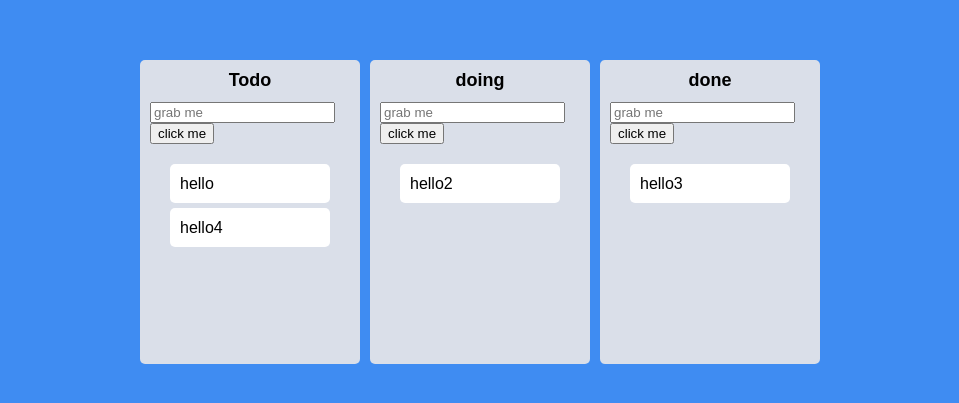
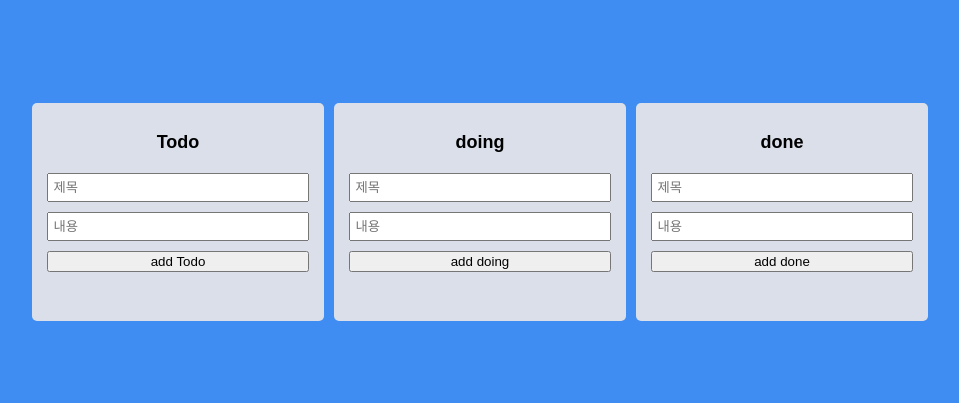
Before and after one commit to Namyunha/Trello, a React (Create React App) app: page / in a window 1280 px wide. Shown: the part 193-596 px from the top of the page, without its empty margins (160-1119 px from the left). Built offline with nearby package versions, Linux system fonts and the light colour scheme.

Commit message:
redux-persist 적용

```diff
--- a/package.json
+++ b/package.json
@@ -12,14 +12,17 @@
     "@types/react": "^18.0.0",
     "@types/react-dom": "^18.0.0",
     "@types/redux-persist": "^4.3.1",
+    "@types/uuid": "^9.0.8",
     "react": "^18.2.0",
     "react-beautiful-dnd": "^13.1.1",
     "react-dom": "^18.2.0",
+    "react-hook-form": "^7.51.2",
     "react-redux": "^9.1.0",
     "react-scripts": "5.0.1",
     "redux-persist": "^6.0.0",
     "styled-components": "^6.1.8",
     "typescript": "^4.4.2",
+    "uuid": "^9.0.1",
     "web-vitals": "^2.1.0"
   },
   "scripts": {
--- a/src/App.tsx
+++ b/src/App.tsx
@@ -25,7 +25,7 @@ import
 } from './features/todo/todosSlice';
 
 function App() {
-  const todos = useAppSelector((state) => state.todos);
+  const todos = useAppSelector((state) => state.todosReducer);
   const dispatch = useAppDispatch();
   const onDragEnd = ( info: DropResult) => {
     let {destination, source} = info;
--- a/src/app/store.ts
+++ b/src/app/store.ts
@@ -1,14 +1,41 @@
-import { configureStore } from "@reduxjs/toolkit";
+import { configureStore, combineReducers } from "@reduxjs/toolkit";
 import todosReducer from "../features/todo/todosSlice";
 
+import {
+    persistReducer,
+    FLUSH,
+    REHYDRATE,
+    PAUSE,
+    PERSIST,
+    PURGE,
+    REGISTER,
+  } from 'redux-persist'
+  import storage from 'redux-persist/lib/storage'
 
-export const store = configureStore({
-    reducer: {
-        todos: todosReducer,
-    }
-})
+  const rootReducer = combineReducers({
+    todosReducer
+  })
+
+  const persistConfig = {
+    key: 'root',
+    version: 1,
+    storage,
+  }
+
+  const persistedReducer = persistReducer(persistConfig, rootReducer)
+
+
+  export const store = configureStore({
+    reducer: persistedReducer,
+    middleware: (getDefaultMiddleware) =>
+      getDefaultMiddleware({
+        serializableCheck: {
+          ignoredActions: [FLUSH, REHYDRATE, PAUSE, PERSIST, PURGE, REGISTER],
+        },
+      }),
+  })
 
 // Infer the `RootState` and `AppDispatch` types from the store itself
-export type RootState = ReturnType<typeof store.getState>
+export type RootState = ReturnType<typeof rootReducer>
 // Inferred type: {posts: PostsState, comments: CommentsState, users: UsersState}
 export type AppDispatch = typeof store.dispatch
--- a/src/components/Board.tsx
+++ b/src/components/Board.tsx
@@ -1,40 +1,55 @@
 import { Droppable } from "react-beautiful-dnd"
+import { useForm } from 'react-hook-form'
 import styled from "styled-components"
 import DraggableCard from '../components/Draggable'
 import { BoardWrapper } from "../styles"
-import { useRef } from "react";
 import { ITodo } from "../features/todo/todosSlice";
+import { useAppDispatch } from "../app/hook"
+import { v4 as uuidv4 } from "uuid"; // ES Modules
+import { addTodo } from "../features/todo/todosSlice"
 
 interface IBoard {
     toDos: ITodo[]
     boardId: string
 }
 const Board = ({toDos, boardId}:IBoard) => {
-  const inputRef = useRef<HTMLInputElement>(null);
-  // 위는 JS에서  document.querySelector 하는 것과 동일하다.
-  const onClick = () => {
-    inputRef.current?.focus();
-    // 위는 react가 아니라 일반 JS를 이용한 것이다.
-    setTimeout(() => {
-      inputRef.current?.blur();
-    }, 5000)
-  };
+  const { register, setValue, handleSubmit, formState : { errors } } = useForm();
+  const dispatch = useAppDispatch();
+  const id = uuidv4();
+  setValue("id", id.substr(0, 4));
+
+  console.log(errors?.title?.message);
+
+  const onSaveHandler = (data:any) => {
+    console.log(data);
+    dispatch(addTodo({data, boardId, toDos}))
+  }
+
   return (
     <Wrapper>
         <Title>{boardId}</Title>
-        <input ref={inputRef} placeholder="grab me" />
-        <button onClick={onClick}>click me</button>
+        <Form onSubmit={handleSubmit(onSaveHandler)}>
+          <Input {...register("title",
+            {
+              required: "제목을 입력 해주세요",
+              minLength: {
+                value: 5,
+                message: "5글자 이상 입력해주세요"
+              }
+            })}  placeholder="제목" />
+          {errors?.title && typeof errors.title.message === 'string' && <ErrorMessage>{errors.title.message}</ErrorMessage>}
+
+          <Input {...register("content")} placeholder="내용" />
+          <button>add {boardId}</button>
+        </Form>
         <Droppable droppableId={boardId}>
             {(magic, info) => (
                 <BoardWrapper
                   $isDraggingOver={info.isDraggingOver}
                   $isDraggingFromThis={Boolean(info.draggingFromThisWith)}
                   ref={magic.innerRef} {...magic.droppableProps}>
-                {/* 위는 beautiful-dnd가 HTML 요소에 접근할 수 있어야 한다는 것이다.
-                beautiful-dnd를 이용해서 transformation을 하고 event listener를 넣고
-                여러가지를 시작하는 트리거 역할을 한다. */}
                     {toDos.map((toDo, index)=> (
-                      <DraggableCard key={toDo.id} toDoId={toDo.id} toDoText={toDo.text} index={index}/>
+                      <DraggableCard key={toDo.id} boardId={boardId} toDoId={toDo.id} toDoTitle={toDo.title} toDoContent={toDo.content} index={index}/>
                     ))}
                     {magic.placeholder}
                 </BoardWrapper>
@@ -43,18 +58,37 @@ const Board = ({toDos, boardId}:IBoard) => {
     </Wrapper>
   )
 }
+const ErrorMessage = styled.span`
+  color: red;
+  font-size: 14px;
+`
+
+const Form = styled.form`
+  width: 100%;
+  display: flex;
+  flex-direction: column;
+  gap: 10px;
+`
+const Input = styled.input`
+  width: 100%;
+  padding: 5px;
+`
+
+
 
 const Title = styled.h2`
   text-align: center;
   font-weight: 600;
-  margin-bottom: 10px;
   font-size: 18px;
 `;
 const Wrapper = styled.div`
-  padding: 20px 10px;
-  padding-top: 10px;
+  display: flex;
+  flex-direction: column;
+  width: 100%;
+  gap: 20px;
+  padding: 10% 5%;
   background-color: ${(props) => props.theme.boardColor};
   border-radius: 5px;
-  min-height: 300px;
+  min-height: 30%;
 `;
 export default Board
--- a/src/components/Draggable.tsx
+++ b/src/components/Draggable.tsx
@@ -1,15 +1,27 @@
 import React from "react";
 import { Draggable } from "react-beautiful-dnd"
 import { Card } from "../styles"
+import { useAppDispatch } from "../app/hook";
+import { deleteTodo } from "../features/todo/todosSlice";
+
 
 interface IDraggableCard {
     toDoId: number;
-    toDoText: string;
+    toDoTitle: string;
+    toDoContent: string;
+    boardId: string
     index: number;
 }
 
-const DraggableCard = ({toDoId, toDoText, index}:IDraggableCard) => {
-    console.log(toDoText, "has been rendered");
+const DraggableCard = ({toDoId, toDoTitle, toDoContent, index, boardId}:IDraggableCard) => {
+    const dispatch = useAppDispatch();
+
+    console.log(toDoId, "has been rendered");
+
+    const onDeleteHandler = () => {
+      dispatch(deleteTodo({boardId, toDoId}))
+    }
+
   return (
     <Draggable key={toDoId} draggableId={toDoId + ""} index={index}>
         {(magic, info) => (
@@ -18,7 +30,10 @@ const DraggableCard = ({toDoId, toDoText, index}:IDraggableCard) => {
                 {...magic.dragHandleProps}
                 {...magic.draggableProps}
               >
-            {toDoText}
+            title:&nbsp;{toDoTitle} <br />
+            content:&nbsp;{toDoContent} <br />
+            <button>update</button>
+            <button onClick={onDeleteHandler}>delete</button>
             </Card>
         )}
     </Draggable>
--- a/src/features/todo/todosSlice.ts
+++ b/src/features/todo/todosSlice.ts
@@ -1,21 +1,41 @@
-import { createSlice } from "@reduxjs/toolkit";
+import { createSlice, current } from "@reduxjs/toolkit";
 
 interface ITodosSlice {
     [key: string]: ITodo[];
 }
 export interface ITodo {
     id: number;
-    text: string;
+    title: string;
+    content: string;
 }
 
 const todosSlice = createSlice({
     name: 'todos',
     initialState: {
-        Todo: [{ id:1, text: "hello"}, {id:4, text: "hello4"}],
-        doing: [{id:2, text: "hello2"}],
-        done: [{id:3, text: "hello3"}]
+        Todo: [],
+        doing: [],
+        done: []
     } as ITodosSlice ,
     reducers: {
+        addTodo: (state, action) => {
+            const {data, toDos, boardId} = action.payload
+            console.log("data = ", data);
+            console.log("toDos = ", ...toDos);
+            console.log("boardId = ", boardId)
+            return {
+                ...state,
+                [boardId]: [...toDos, data]
+            }
+        },
+        deleteTodo: (state, action) => {
+            console.log("delete action = ", action.payload);
+            const { boardId, toDoId } = action.payload;
+            let todos = current(state[boardId])
+            return {
+                ...state,
+                [boardId] : todos.filter(todo => todo.id !== toDoId)
+            }
+        },
         setSameTodos: (state, action)  => {
             const { todos,
                     source: {droppableId, index: sourceIndex},
@@ -45,5 +65,5 @@ const todosSlice = createSlice({
     }
 })
 
-export const { setSameTodos, setCrossTodos } = todosSlice.actions
+export const { setSameTodos, setCrossTodos, addTodo, deleteTodo } = todosSlice.actions
 export default todosSlice.reducer
--- a/src/index.tsx
+++ b/src/index.tsx
@@ -5,6 +5,10 @@ import { colorTheme } from './theme';
 import { GlobalStyle } from './GlobalStyle';
 import { store } from './app/store';
 import { Provider } from 'react-redux';
+import { persistStore } from 'redux-persist';
+import { PersistGate } from 'redux-persist/integration/react'
+
+let persistor = persistStore(store)
 
 const root = ReactDOM.createRoot(
   document.getElementById('root') as HTMLElement
@@ -12,8 +16,10 @@ const root = ReactDOM.createRoot(
 root.render(
   <ThemeProvider theme={colorTheme}>
     <Provider store={store}>
-      <GlobalStyle />
-      <App />
+      <PersistGate loading={null} persistor={persistor}>
+        <GlobalStyle />
+        <App />
+      </PersistGate>
     </Provider>
   </ThemeProvider>
 );
--- a/src/styles.ts
+++ b/src/styles.ts
@@ -3,7 +3,7 @@ import styled from "styled-components";
 export const Wrapper = styled.div`
   display: flex;
   padding-top: 10px;
-  max-width: 680px;
+  max-width: 70%;
   width: 100%;
   margin: 0 auto;
   justify-content: center;
@@ -27,9 +27,10 @@ interface IAreaProps {
 export const BoardWrapper = styled.div<IAreaProps>`
   background-color: ${props => props.$isDraggingOver ? "#dfe6e9" : props.$isDraggingFromThis ? "#b2bec3" : "transparent"};
   border-radius: 5px;
-  min-height: 200px;
+  display: flex;
+  flex-direction: column;
+  gap: 10px;
   transition: background-color 0.3s ease-in-out;
-  padding: 20px;
 `;
 
 export const Card = styled.div<{ $isDraggingOver: boolean }>`
```
Also changed, not shown: 1 other file (tests, documents, lock files or other folders).
